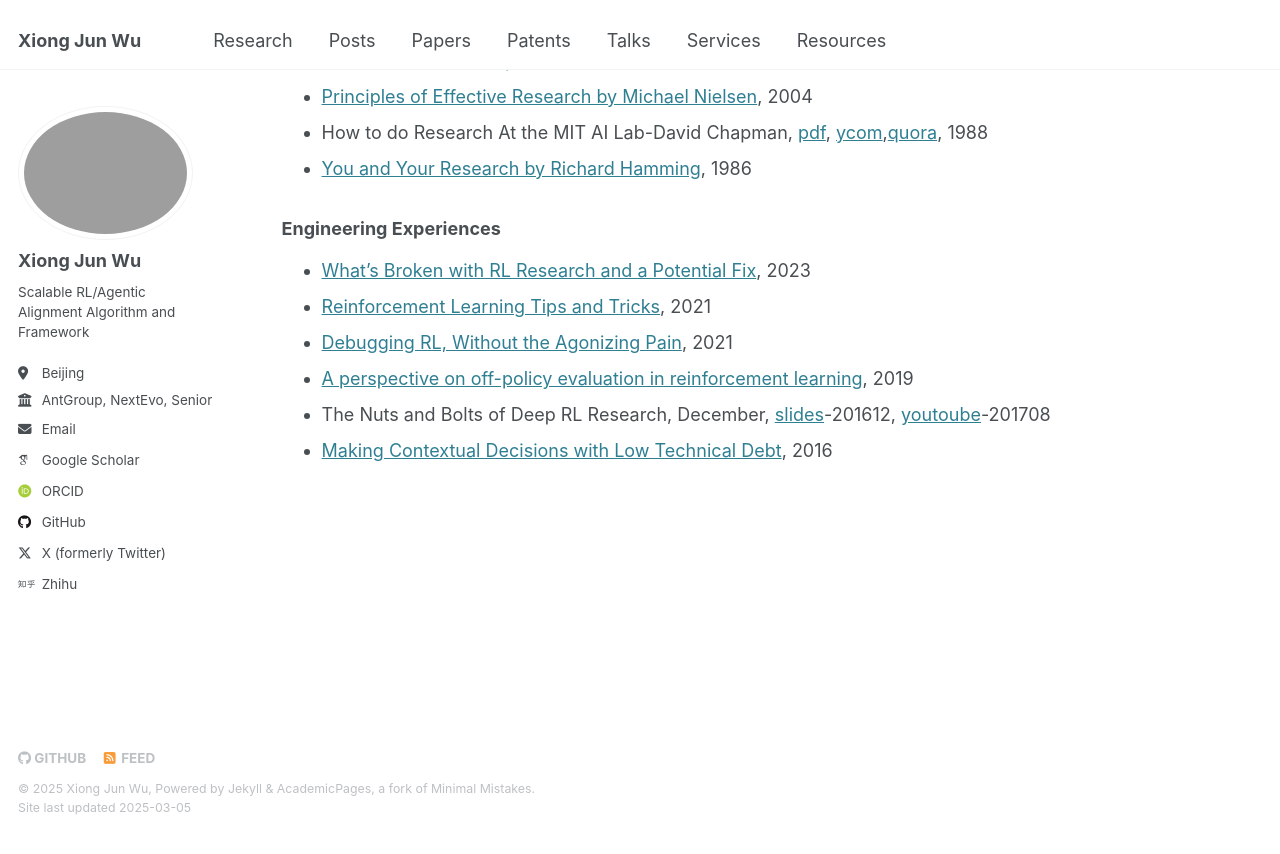
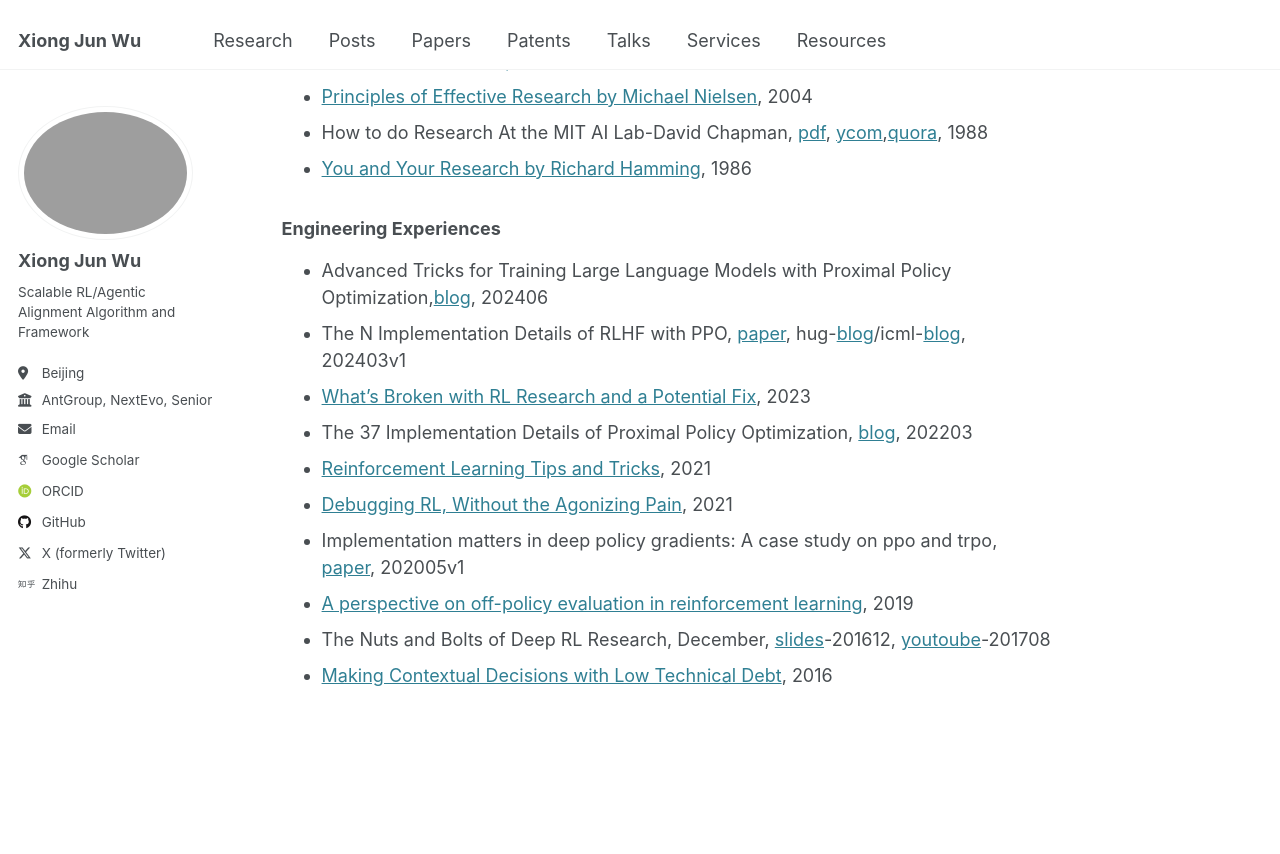
Before and after one commit to junwuxgi/junwuxgi.github.io, a Jekyll site: the page built from resources.md, in a window 1280 px wide and 900 px high, scrolled down 403 px. Shown: the top 854 px of the window. Built offline with Jekyll 4.4.1, drawn with Linux system fonts in a browser that asks for light colours; some web fonts are replaced; our own code applies the rules of GitHub Pages for plain Markdown files.

Commit message:
update config

```diff
--- a/resources.md
+++ b/resources.md
@@ -18,9 +18,13 @@
 
 ### Engineering Experiences
 
+- Advanced Tricks for Training Large Language Models with Proximal Policy Optimization,[blog](https://hijkzzz.notion.site/rlhf-implementation-tricks?v=158d9a33ecc98132bf9e000c39227361), 202406
+- The N Implementation Details of RLHF with PPO, [paper](https://arxiv.org/pdf/2403.17031), hug-[blog](https://huggingface.co/blog/the_n_implementation_details_of_rlhf_with_ppo)/icml-[blog](https://iclr-blogposts.github.io/2024/blog/the-n-implementation-details-of-rlhf-with-ppo/), 202403v1
 - [What’s Broken with RL Research and a Potential Fix](https://arxiv.org/abs/2301.01320), 2023
+- The 37 Implementation Details of Proximal Policy Optimization, [blog](https://iclr-blog-track.github.io/2022/03/25/ppo-implementation-details/), 202203
 - [Reinforcement Learning Tips and Tricks](https://stable-baselines.readthedocs.io/en/master/guide/rl_tips.html), 2021
 - [Debugging RL, Without the Agonizing Pain](https://andyljones.com/posts/rl-debugging.html), 2021
+- Implementation matters in deep policy gradients: A case study on ppo and trpo, [paper](https://arxiv.org/pdf/2005.12729), 202005v1
 - [A perspective on off-policy evaluation in reinforcement learning](https://lihongli.github.io/papers/li19perspective.pdf), 2019
 - The Nuts and Bolts of Deep RL Research, December, [slides](http://joschu.net/docs/nuts-and-bolts.pdf)-201612, [youtoube](https://www.youtube.com/watch?v=8EcdaCk9KaQ)-201708
 - [Making Contextual Decisions with Low Technical Debt](https://arxiv.org/abs/1606.03966), 2016
```
